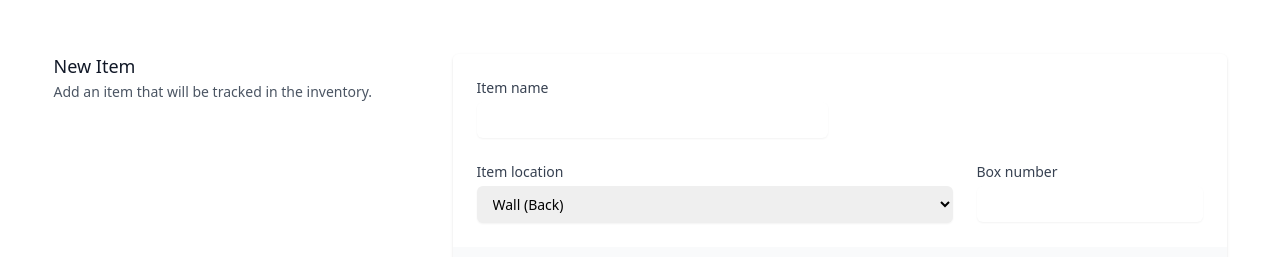
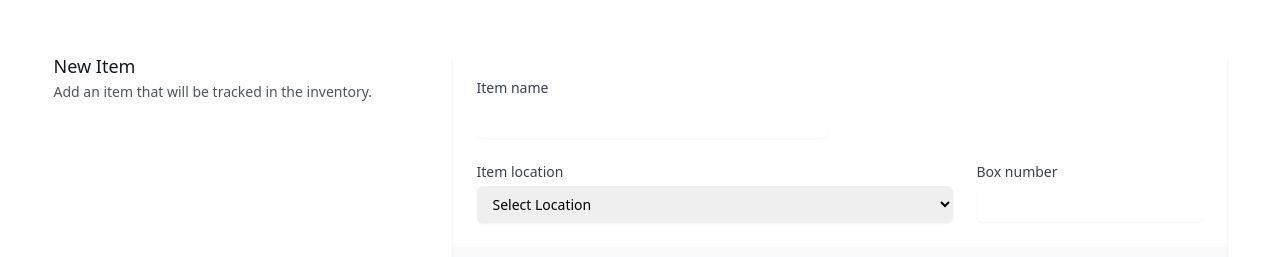
Before and after one commit to a19i23/find-my-stuff, a Next.js app: page /newItem in a window 1280 px wide. Shown: the part 106-363 px from the top of the page. Built offline with nearby package versions, Linux system fonts and the light colour scheme.

Commit message:
adding validation

```diff
--- a/pages/newItem.js
+++ b/pages/newItem.js
@@ -11,9 +11,9 @@ export default function NewItem() {
     message: '',
   });
 
-  const [itemName, setItemName] = useState();
+  const [itemName, setItemName] = useState('');
   const [itemLocation, setItemLocation] = useState();
-  const [itemBoxNumber, setItemBoxNumber] = useState();
+  const [itemBoxNumber, setItemBoxNumber] = useState('');
 
   async function handleSubmit(e) {
     setOpen(true);
@@ -38,7 +38,7 @@ export default function NewItem() {
     let severity, message;
     if (data) {
       setItemName('');
-      setItemLocation('Wall (Back)');
+      setItemLocation('');
       setItemBoxNumber('');
       setOpen(false);
       severity = 'success';
@@ -86,6 +86,7 @@ export default function NewItem() {
                         Item name
                       </label>
                       <input
+                        required
                         type="text"
                         name="itemName"
                         id="itemName"
@@ -103,13 +104,18 @@ export default function NewItem() {
                         Item location
                       </label>
                       <select
+                        required
                         type="text"
                         name="itemLocation"
                         id="itemLocation"
+                        defaultValue=""
                         value={itemLocation}
                         onChange={(e) => setItemLocation(e.target.value)}
                         className="mt-1 py-2 px-3 focus:ring-indigo-500 focus:border-indigo-500 block w-full shadow-sm sm:text-sm border-gray-300 rounded-md"
                       >
+                        <option value="" disabled hidden>
+                          Select Location
+                        </option>
                         <option>Wall (Back)</option>
                         <option>Wall (Middle)</option>
                         <option>Wall (Front)</option>
@@ -128,7 +134,8 @@ export default function NewItem() {
                         Box number
                       </label>
                       <input
-                        type="text"
+                        required
+                        type="number"
                         name="boxNum"
                         id="boxNum"
                         value={itemBoxNumber}
```
